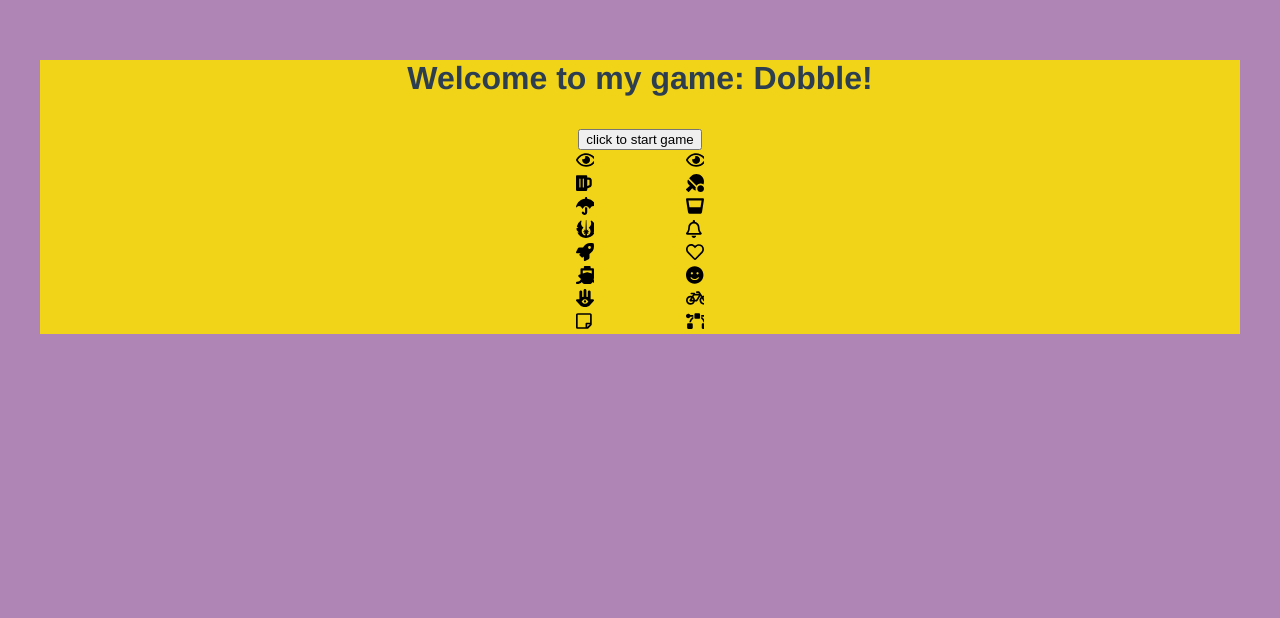
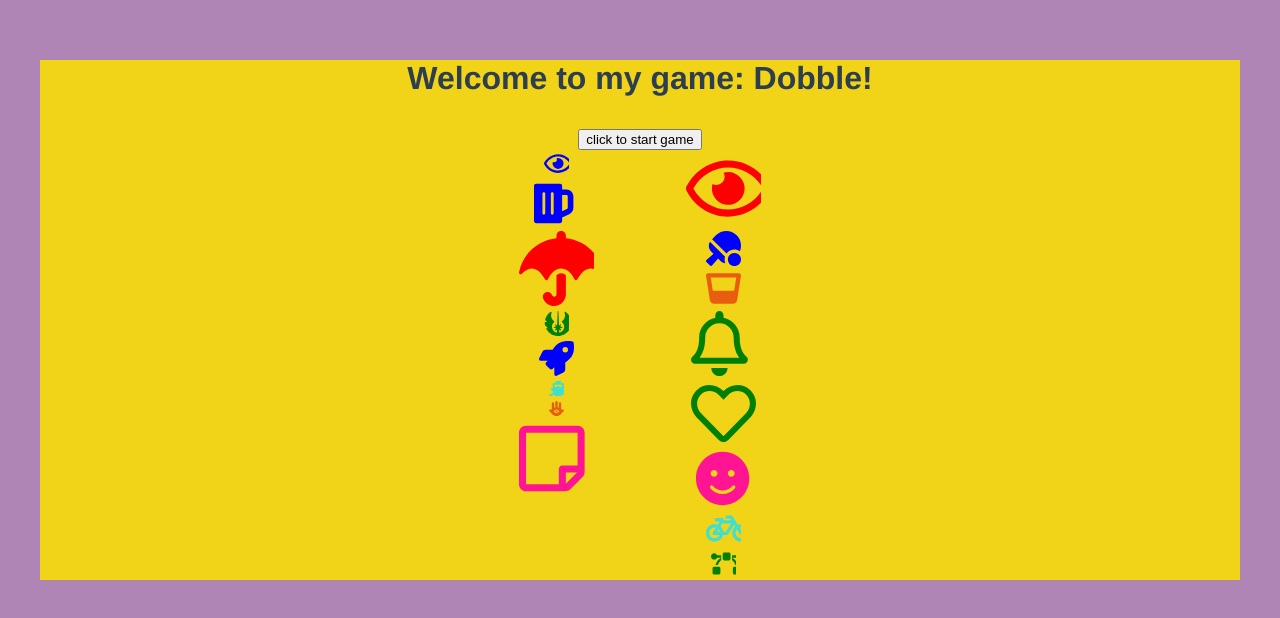
Before and after one commit to sheez44/dobble, a Vue app: page / in a window 1280 px wide. Shown: the top 618 px of the page. Built offline with nearby package versions, Linux system fonts and the light colour scheme.

Commit message:
Add functionality random color + size icons

```diff
--- a/src/components/Card.vue
+++ b/src/components/Card.vue
@@ -26,7 +26,7 @@ export default {
         console.log("its a match")
       }
     }
-  }
+  },
 }
 </script>
 
--- a/src/components/Game.vue
+++ b/src/components/Game.vue
@@ -4,7 +4,11 @@
 
     <button @click="startGame">click to start game</button>
     <div class="card-wrapper">
-      <Card v-for="(deck, index) in cardDecks" :cards="deck" :cardToFind="cardToFind" :cardIndex="index" :key="index" />
+      <Card v-for="(deck, index) in cardDecks"
+        :cards="deck"
+        :cardToFind="cardToFind"
+        :cardIndex="index"
+        :key="index" />
     </div>
   </div>
 </template>
--- a/src/components/IconBase.vue
+++ b/src/components/IconBase.vue
@@ -1,9 +1,10 @@
 <template>
   <svg xmlns="http://www.w3.org/2000/svg"
-    :width="width"
-    :height="height"
+    :width="calcSize"
+    :height="calcSize"
     :viewBox="viewBox"
     :aria-labelledby="iconName"
+    :fill="randomColor"
   >
     <title :id="iconName" lang="en">{{iconName}}</title>
     <path :d="path" />
@@ -19,6 +20,19 @@ export default {
       height: {type: [Number, String], default: 18 },
       iconColor: {type: String, default: 'currentColor'},
       path: { type: String, default: 'M288 144a110.94 110.94 0 0 0-31.24 5 55.4 55.4 0 0 1 7.24 27 56 56 0 0 1-56 56 55.4 55.4 0 0 1-27-7.24A111.71 111.71 0 1 0 288 144zm284.52 97.4C518.29 135.59 410.93 64 288 64S57.68 135.64 3.48 241.41a32.35 32.35 0 0 0 0 29.19C57.71 376.41 165.07 448 288 448s230.32-71.64 284.52-177.41a32.35 32.35 0 0 0 0-29.19zM288 400c-98.65 0-189.09-55-237.93-144C98.91 167 189.34 112 288 112s189.09 55 237.93 144C477.1 345 386.66 400 288 400z'},
+    },
+    computed: {
+    calcSize() {
+      const ranNum = Math.ceil(Math.random() * 7)
+
+      return 5 + (ranNum * 10)
+    },
+    randomColor() {
+      const colors = ['green', 'blue', 'red', 'deeppink', '#E95D0f', 'turquoise']
+      const ranNum = Math.floor(Math.random() * colors.length)
+
+      return colors[ranNum]
     }
+  }
 }
 </script>
```
